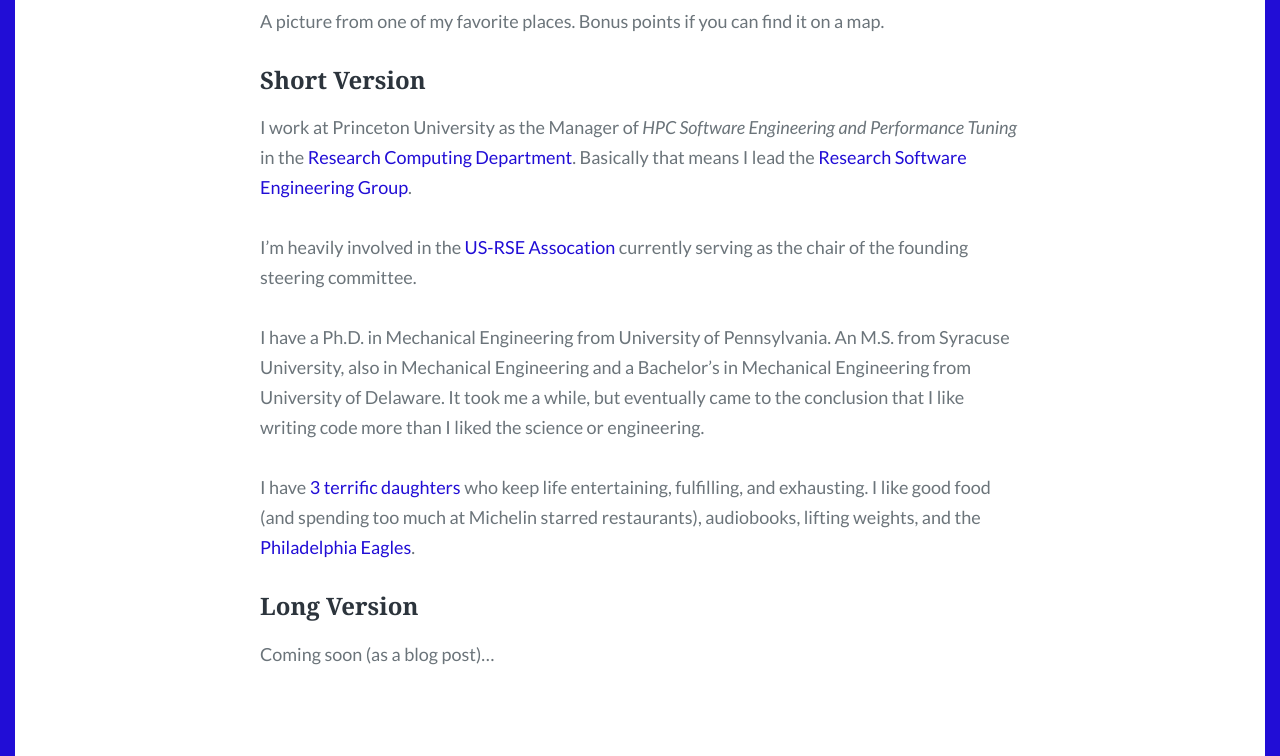
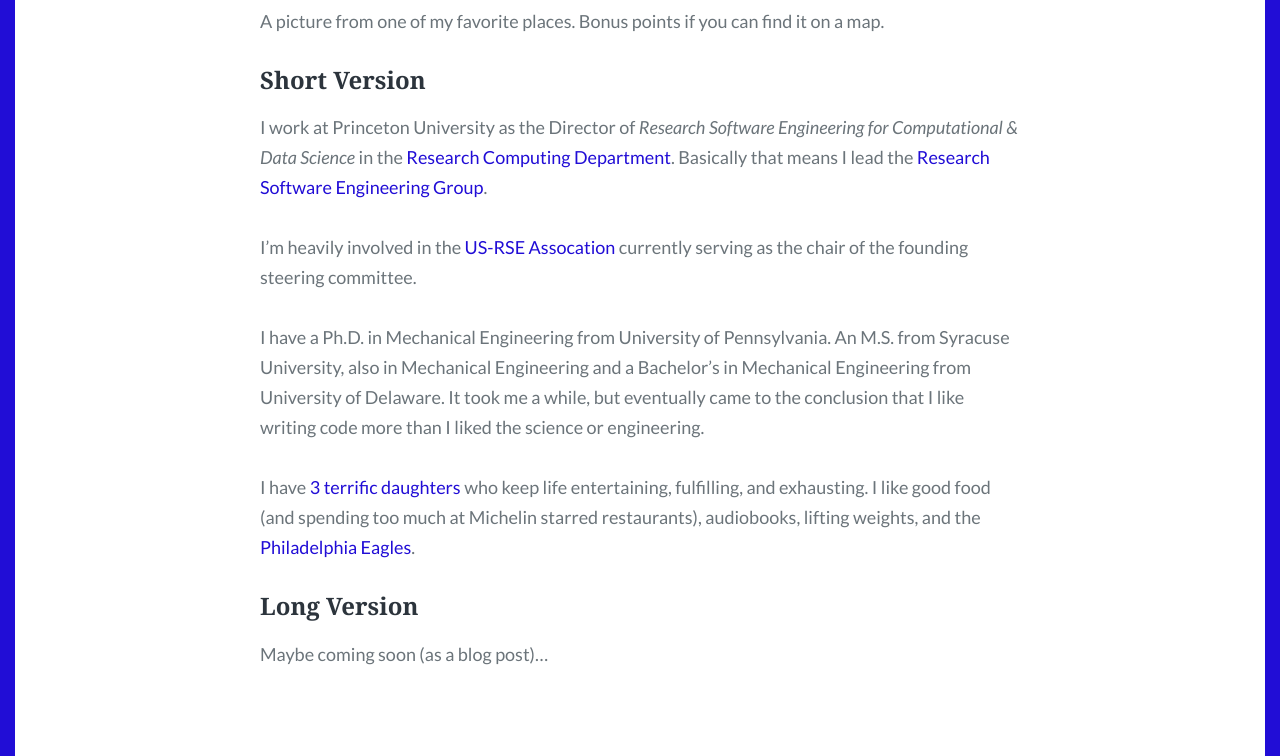
Before and after one commit to cosden/cosden.github.io, a Jekyll site: the page built from about.md, in a window 1280 px wide and 900 px high, scrolled down 846 px, cut to the strip 144-900 px from the top of the window. Built offline with Jekyll 4.4.1, drawn with Linux system fonts in a browser that asks for light colours; some web fonts are replaced.

Commit message:
Update about.md

```diff
--- a/about.md
+++ b/about.md
@@ -9,8 +9,8 @@ A picture from one of my favorite places.  Bonus points if you can find it on a
 
 ### Short Version
 
-I work at Princeton University as the Manager of *HPC Software
-Engineering and Performance Tuning* in the [Research Computing
+I work at Princeton University as the Director of *Research Software
+Engineering for Computational & Data Science* in the [Research Computing
 Department](https://researchcomputing.princeton.edu).  Basically that
 means I lead the
 [Research Software Engineering Group](https://researchcomputing.princeton.edu/software-engineering).
@@ -32,4 +32,4 @@ much at Michelin starred restaurants), audiobooks, lifting weights, and the
 
 ### Long Version
 
-Coming soon (as a blog post)...
+Maybe coming soon (as a blog post)...
```
